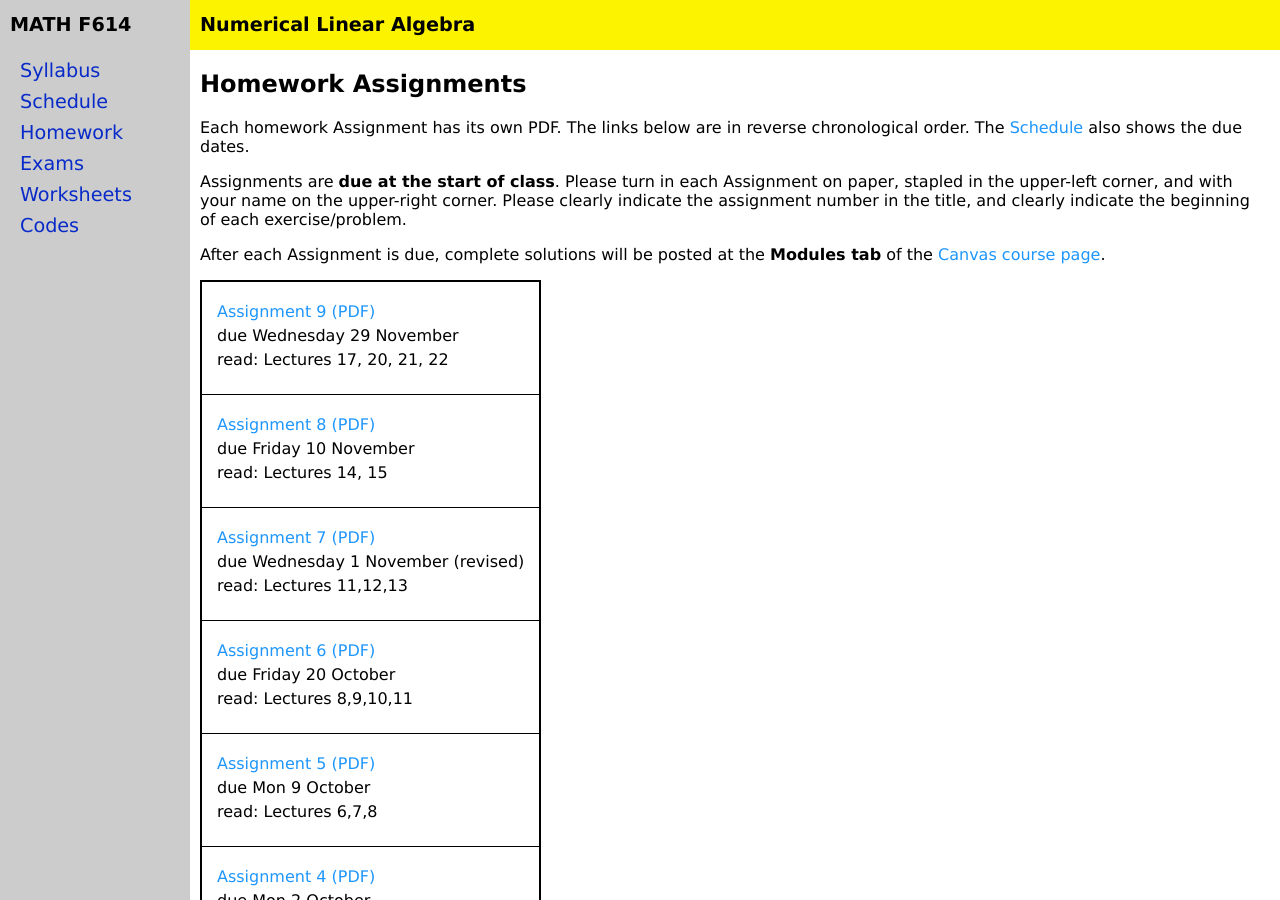
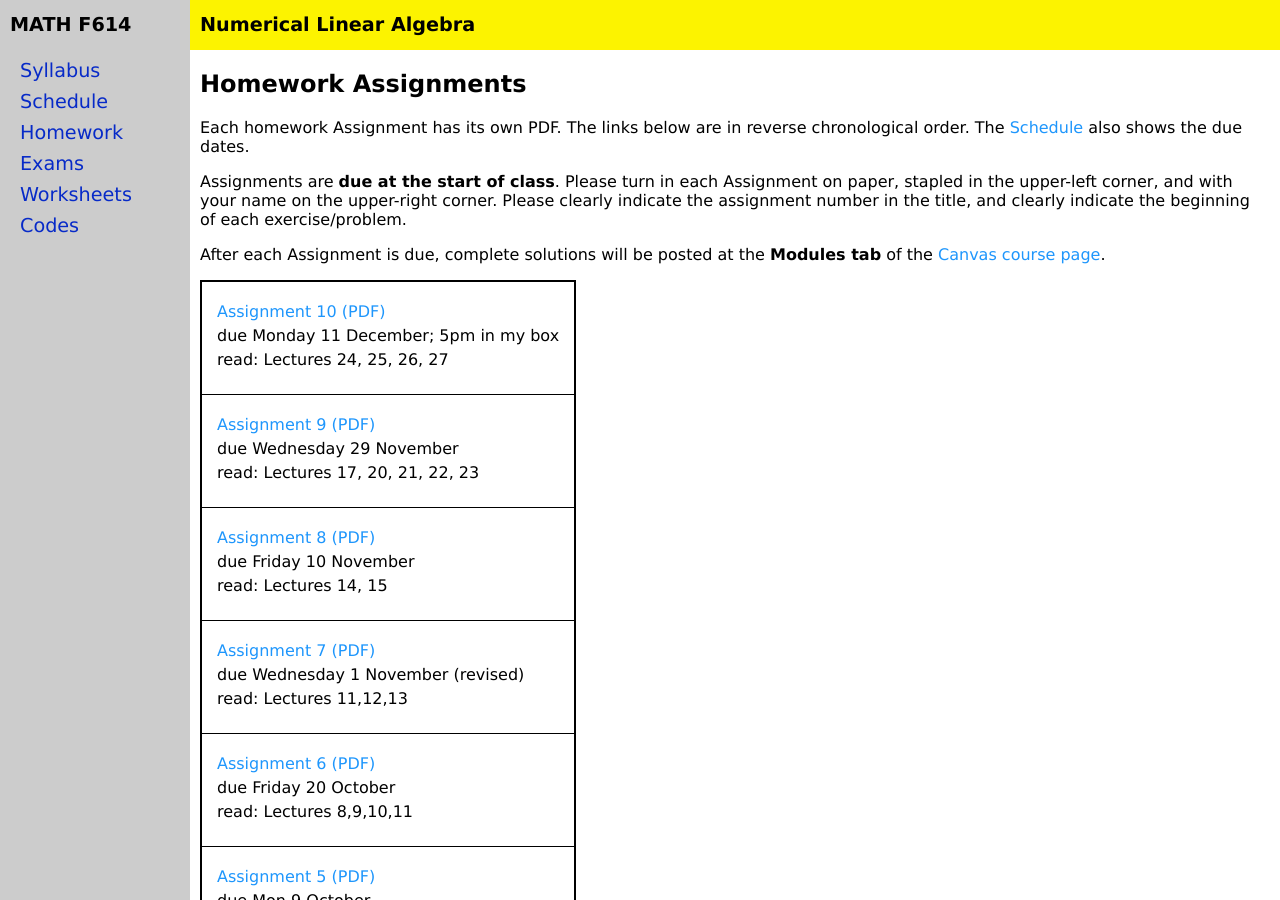
Before and after one commit to bueler/nla, a Jekyll site: the page built from homework.md, in a window 1280 px wide and 900 px high. Built offline with Jekyll 4.4.1, drawn with Linux system fonts in a browser that asks for light colours.

Commit message:
post Assignment 10

```diff
--- a/_data/homework.yml
+++ b/_data/homework.yml
@@ -1,10 +1,14 @@
 semester: Fall 2023
 home: assets/homework/F23
 homework:
+- name: Assignment 10
+  due: Monday 11 December; 5pm in my box
+  blank: A10.pdf
+  sections: Lectures 24, 25, 26, 27
 - name: Assignment 9
   due: Wednesday 29 November
   blank: A9.pdf
-  sections: Lectures 17, 20, 21, 22
+  sections: Lectures 17, 20, 21, 22, 23
 - name: Assignment 8
   due: Friday 10 November
   blank: A8.pdf
```
Also changed, not shown: 2 other files.
